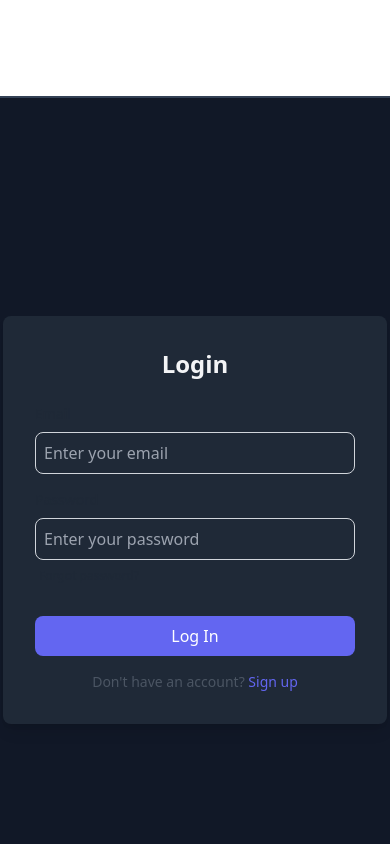
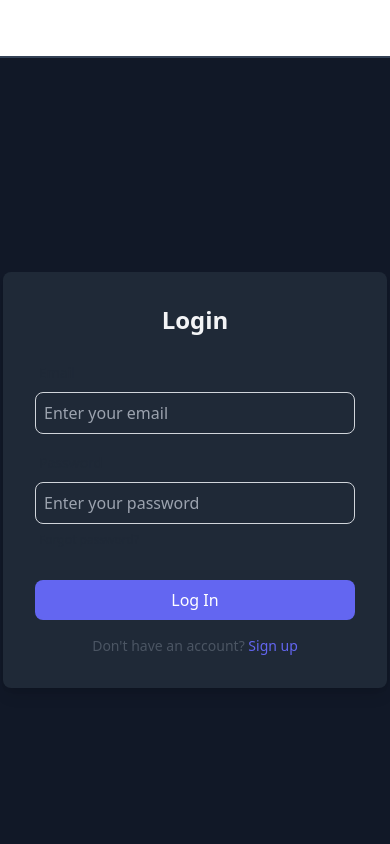
Before and after one commit to anant223/blog-system, a React (Vite) app: page /login in a window 390 px wide. Shown: the top 844 px of the page. Built offline with nearby package versions, Linux system fonts and the light colour scheme; no server answers.

Commit message:
improve style

```diff
--- a/src/components/Card.jsx
+++ b/src/components/Card.jsx
@@ -4,18 +4,26 @@ import { Link } from 'react-router-dom';
 
 const Card = ({$id, featuredImage, title}) => {
   return (
-    <div className="card card-compact bg-base-100 w-80 shadow-xl">
-      <Link to={`/post/${$id}`}>
-        <figure>
-          <img src={dbService.getFilePreview(featuredImage)} alt="img" />
-        </figure>
-        <div className="card-body">
-          <h2 className="card-title">{title}</h2>
-          <div className="card-actions justify-end">
-            <button className="btn btn-primary btn-sm">Read More</button>
-          </div>
-        </div>
-      </Link>
+    <div className="h-auto rounded-md border flex">
+      <img
+        src={dbService.getFilePreview(featuredImage)}
+        alt="Laptop"
+        className="w-40 p-2 rounded-md object-cover"
+      />
+      <div className="p-4">
+        <h1 className="text-lg font-semibold">{title}</h1>
+        <p className="mt-3 text-sm text-gray-600">
+          Lorem ipsum dolor sit amet consectetur adipisicing elit. Excepturi,
+          debitis?
+        </p>
+        <button
+          type="button"
+          className="mt-4 rounded-sm bg-black px-2.5 py-1 text-[14px] font-semibold text-white shadow-sm hover:bg-black/80 focus-visible:outline focus-visible:outline-2 focus-visible:outline-offset-2 focus-visible:outline-black mr-4"
+        >
+          <Link to={`/post/${$id}`}>Read</Link>
+        </button>
+        <button className="mt-4 rounded-sm bg-black px-2.5 py-1 text-[14px] font-semibold text-white shadow-sm hover:bg-black/80 focus-visible:outline focus-visible:outline-2 focus-visible:outline-offset-2 focus-visible:outline-black">Liked {" 0"}</button>
+      </div>
     </div>
   );
 }
--- a/src/components/Header/Header.jsx
+++ b/src/components/Header/Header.jsx
@@ -38,14 +38,15 @@ const Header = () => {
     }
   };
   return (
-    <header className="">
-      <div className="navbar border-b-2 border-slate-700 text-white bg-base-100 flex w-full justify-between px-[80px]">
-        <Link className="btn btn-ghost text-xl" to={"/"}>
-          BlogNest
-        </Link>
-
+    <header className="w-full border-b-2 border-slate-700 text-white ">
+      <div className="sm:px-[80px] flex items-center justify-between">
+        <div>
+          <Link className="text-xl p-4" to={"/"}>
+            BlogNest
+          </Link>
+        </div>
         <div className="">
-          <ul className="text-sm menu menu-horizontal p-1">
+          <ul className="flex p-4 gap-5">
             {navItems.map((item) =>
               item.active ? (
                 <li key={item.slug}>
@@ -66,3 +67,8 @@ const Header = () => {
 };
 
 export default Header;
+{/* <div className="navbar border-b-2 border-slate-700 text-white bg-base-100 flex w-full justify-between px-[80px]">
+
+
+
+</div> */}
--- a/src/components/Input.jsx
+++ b/src/components/Input.jsx
@@ -9,7 +9,7 @@ const Input = React.forwardRef(function Input(
   return (
     <div className="w-full">
       {label && (
-        <label htmlFor={id} className="block text-sm text-gray-600">
+        <label htmlFor={id} className="px-1 py-10">
           <span className="label-text">{label}</span>
         </label>
       )}
--- a/src/components/PostAction/PostFrom.jsx
+++ b/src/components/PostAction/PostFrom.jsx
@@ -6,7 +6,7 @@ import { useSelector } from 'react-redux'
 import { useNavigate } from 'react-router-dom'
 
 const PostFrom = ({post}) => {
-  // console.log(post)
+
   const userData = useSelector((state)=> state.auth.userData);
   const navigate = useNavigate()
 
@@ -77,7 +77,7 @@ const PostFrom = ({post}) => {
   return (
     <div>
       <form onSubmit={handleSubmit(handlePost)} className="flex flex-wrap">
-        <div className="w-2/3 px-2">
+        <div className="px-5">
           <Input
             label="Title"
             placeholder="Title"
@@ -95,7 +95,7 @@ const PostFrom = ({post}) => {
               })
             }
           />
-          <div className=" mt-4">
+          <div className=" mt-4 sm:w-full">
             <RTE
               label="Content"
               name="content"
--- a/src/page/AddPost.jsx
+++ b/src/page/AddPost.jsx
@@ -4,7 +4,7 @@ import { PostFrom } from '../components'
 const AddPost = () => {
 
   return (
-    <div className='py-10 px-[80px]'>
+    <div className='py-10 sm:px-[80px]'>
         <PostFrom/>
     </div>
   )
--- a/src/page/HomePage.jsx
+++ b/src/page/HomePage.jsx
@@ -21,10 +21,12 @@ const HomePage = () => {
 
 
   return (
-    <div className="w-full h-[100vh] px-[80px] py-[80px]">
-      {posts?.map((post, i) => (
-        <Card {...post} key={i} />
-      ))}
+    <div className="w-full h-[100vh] sm:px-[80px] py-[80px] px-5">
+      <div className="grid sm:grid-cols-3 grid-cols-1">
+        {posts?.map((post, i) => (
+          <Card {...post} key={i} />
+        ))}
+      </div>
     </div>
   );
 }
```
Also changed, not shown: 1 other file (tests, documents, lock files or other folders).
